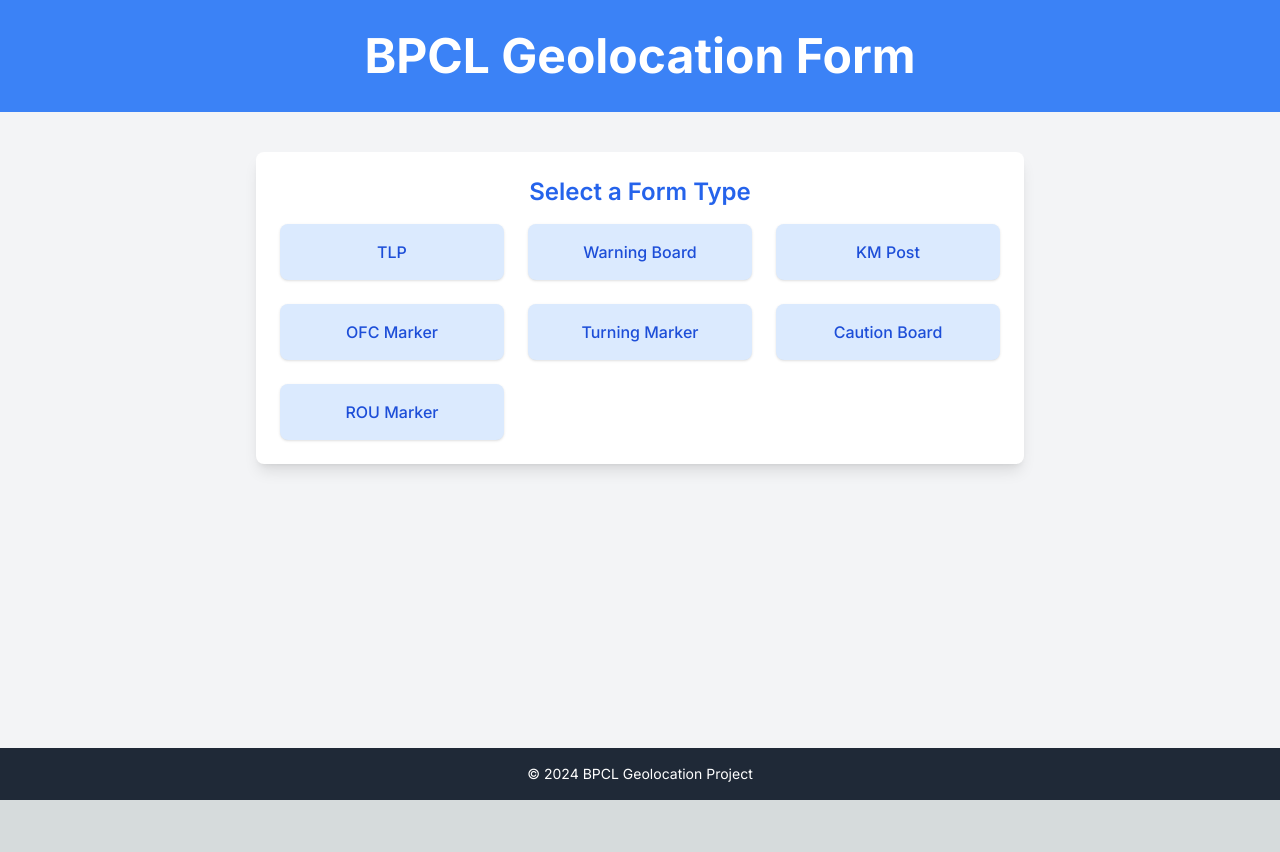
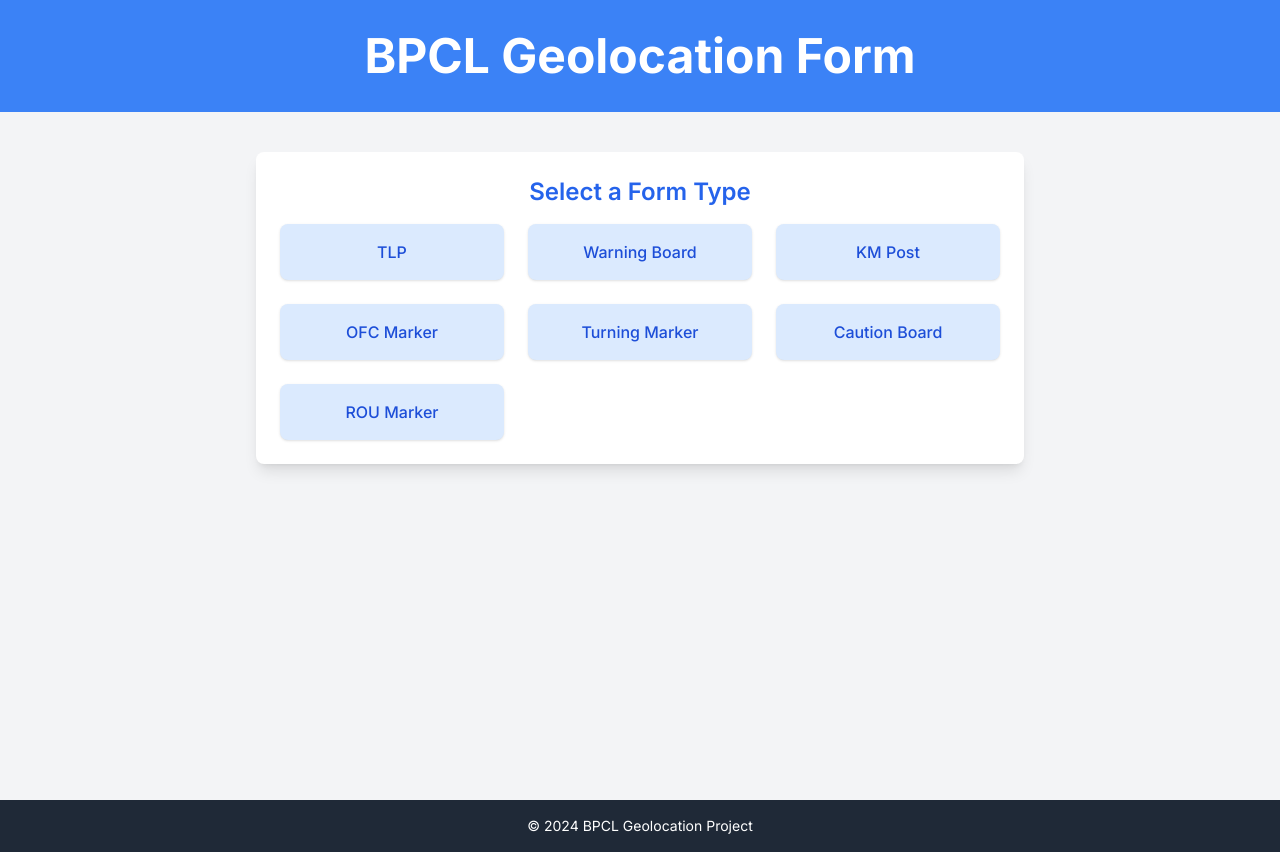
Before and after one commit to dchobarkar/bpcl-geolocation-form, a Next.js app: page / in a window 1280 px wide. Before the commit the page ends 800 px from the top, so only its background shows below. Built offline with nearby package versions, Linux system fonts and the light colour scheme.

Commit message:
add global layout

```diff
--- a/app/layout.tsx
+++ b/app/layout.tsx
@@ -1,6 +1,7 @@
 import type { Metadata } from "next";
 import { Inter } from "next/font/google";
 
+import Footer from "./ui/footer";
 import "./globals.css";
 
 const inter = Inter({ subsets: ["latin"] });
@@ -18,7 +19,11 @@
 }>) {
   return (
     <html lang="en">
-      <body className={inter.className}>{children}</body>
+      <body className={inter.className}>
+        {children}
+
+        <Footer />
+      </body>
     </html>
   );
 }
--- a/app/page.tsx
+++ b/app/page.tsx
@@ -1,13 +1,11 @@
 import Link from "next/link";
+
+import Header from "./ui/header";
 
 export default function LandingPage() {
   return (
     <div className="flex flex-col items-center min-h-screen bg-gray-100">
-      <header className="w-full bg-blue-500 py-8">
-        <h1 className="text-4xl md:text-5xl font-bold text-center text-white">
-          BPCL Geolocation Form
-        </h1>
-      </header>
+      <Header title="BPCL Geolocation Form" />
 
       <section className="w-full max-w-3xl mt-10 p-6 bg-white shadow-lg rounded-lg">
         <h2 className="text-2xl font-semibold text-center mb-4 text-blue-600">
@@ -32,12 +30,6 @@
           ))}
         </div>
       </section>
-
-      <footer className="w-full mt-auto bg-gray-800 py-4">
-        <p className="text-center text-white text-sm">
-          &copy; {new Date().getFullYear()} BPCL Geolocation Project
-        </p>
-      </footer>
     </div>
   );
 }
--- /dev/null
+++ b/app/ui/footer.tsx
@@ -0,0 +1,11 @@
+const Footer = () => {
+  return (
+    <footer className="w-full mt-auto bg-gray-800 py-4">
+      <p className="text-center text-white text-sm">
+        &copy; {new Date().getFullYear()} BPCL Geolocation Project
+      </p>
+    </footer>
+  );
+};
+
+export default Footer;
--- /dev/null
+++ b/app/ui/header.tsx
@@ -0,0 +1,11 @@
+const Header = ({ title }: { title: string }) => {
+  return (
+    <header className="w-full bg-blue-500 py-8">
+      <h1 className="text-4xl md:text-5xl font-bold text-center text-white">
+        {title}
+      </h1>
+    </header>
+  );
+};
+
+export default Header;
```
